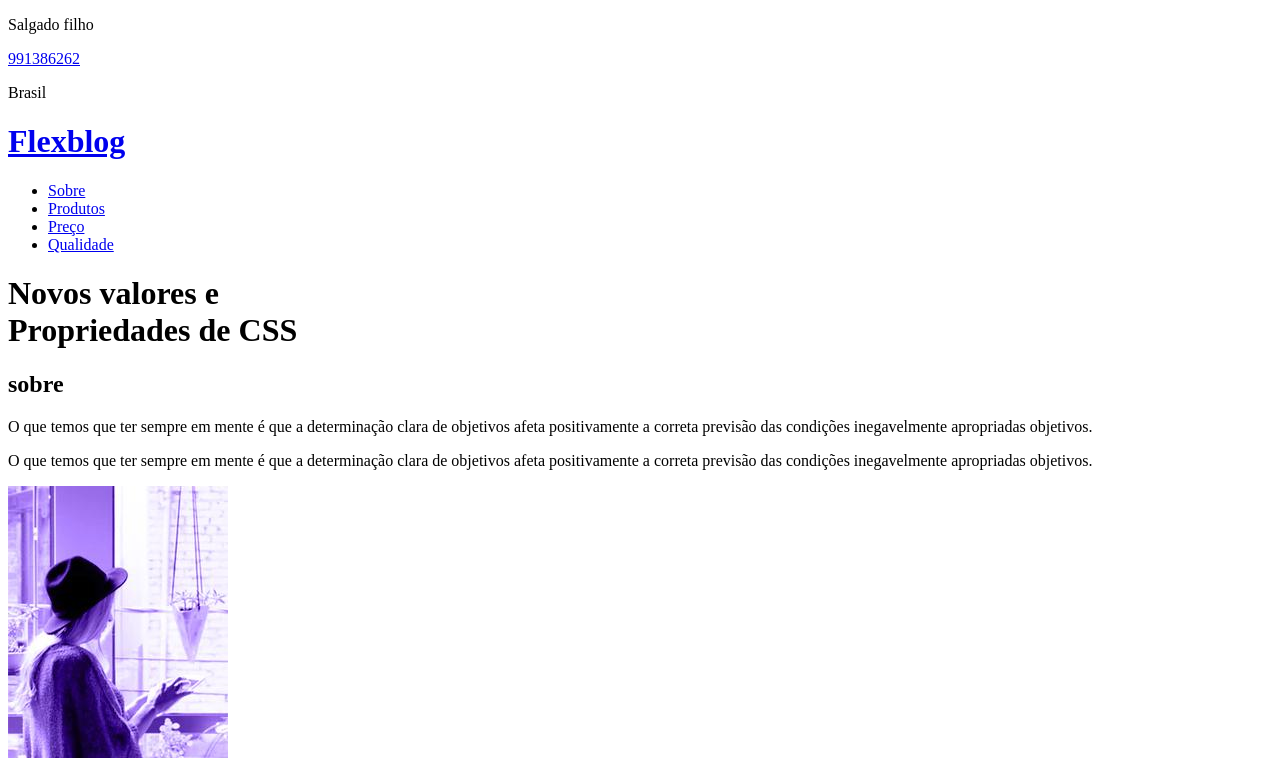
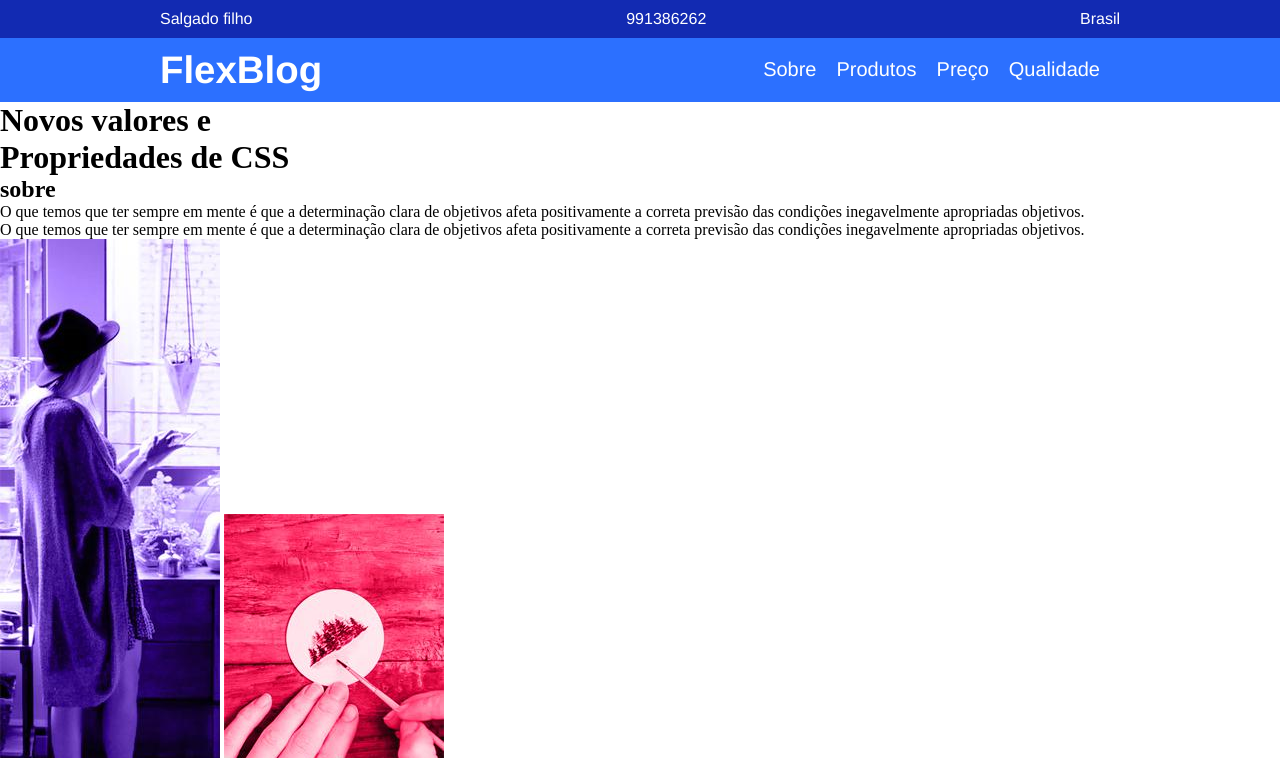
Before and after one commit to igorHung/Flexblog-Estudos, a plain HTML site: page index.html in a window 1280 px wide. Shown: the top 758 px of the page. Drawn offline with Linux system fonts and the light colour scheme.

Commit message:
super-info e introducao
feitos em 2 de outubro.

```diff
--- a/index.html
+++ b/index.html
@@ -3,6 +3,7 @@
 <head>
     <meta charset="UTF-8">
     <meta name="viewport" content="width=device-width, initial-scale=1.0">
+    <link rel="stylesheet" href="style.css">
     <title>flexbox estudo pessoal</title>
 </head>
 
@@ -20,7 +21,7 @@
 <header class="introducao-bg">
     <div class="introducao">
         <div class="introducao-logo">
-            <h1><a href="#">Flexblog</a></h1>
+            <h1><a href="#">FlexBlog</a></h1>
         </div>
 
         <nav>
--- /dev/null
+++ b/style.css
@@ -0,0 +1,81 @@
+*{
+    margin: 0;
+    padding: 0;
+    text-decoration: none;
+    box-sizing: border-box;
+}
+
+li{
+
+    list-style: none;
+
+}
+
+.info-pessoal-bg{
+    background-color: #122ab2;
+}
+
+.info-pessoal{
+
+    display: flex;
+    max-width: 960px;
+    margin: 0 auto;
+    justify-content: space-between;
+    padding-top: 10px;
+    padding-bottom: 10px;
+}
+
+.info-pessoal p{
+
+    color: white;
+    font-family: "Nunito", Helvetica, Arial, sans-serif;
+}
+
+.info-pessoal a{
+
+    color: rgb(255, 255, 255);
+    font-family: "Nunito", Helvetica, Arial, sans-serif;
+}
+
+
+.introducao-bg{
+
+    background-color: #2c70ff;
+    padding-top: 10px;
+    padding-bottom: 10px;
+}
+
+
+.introducao{
+
+    display: flex;
+    max-width: 960px;
+    margin: 0 auto;
+    justify-content: space-between;
+
+}
+
+.introducao-logo a{
+
+    font-size: 1.2em;
+    font-family: "Nunito", Helvetica, Arial, sans-serif;;
+    color: white;
+}
+
+
+.introducao nav ul{
+
+    display: flex;
+    flex-wrap: wrap;
+    padding-top: 10px;
+
+}
+
+.introducao nav a{
+    display: block;
+    padding-right: 20px;
+    font-family: "Nunito", Helvetica, Arial, sans-serif;;
+    color: white;
+    font-size: 20px;
+
+}
```
